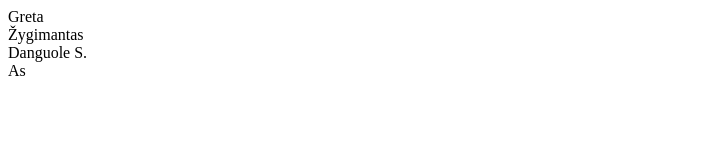
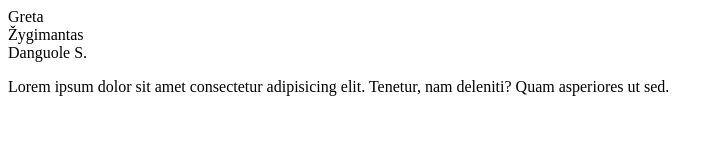
Before and after one commit to Dmitrij-Kovrigin/Komanda, a plain HTML site: page index.html in a window 1280 px wide. Shown: the whole page, without its empty margins (0-724 px from the left). Drawn offline with Linux system fonts and the light colour scheme.

Commit message:
prideta pastraipa

```diff
--- a/index.html
+++ b/index.html
@@ -17,7 +17,9 @@
             Danguole S.
         </section>
     <footer>
-        As
+        <p>
+            Lorem ipsum dolor sit amet consectetur adipisicing elit. Tenetur, nam deleniti? Quam asperiores ut sed.
+        </p>
     </footer>
 </body>
 </html>
```
